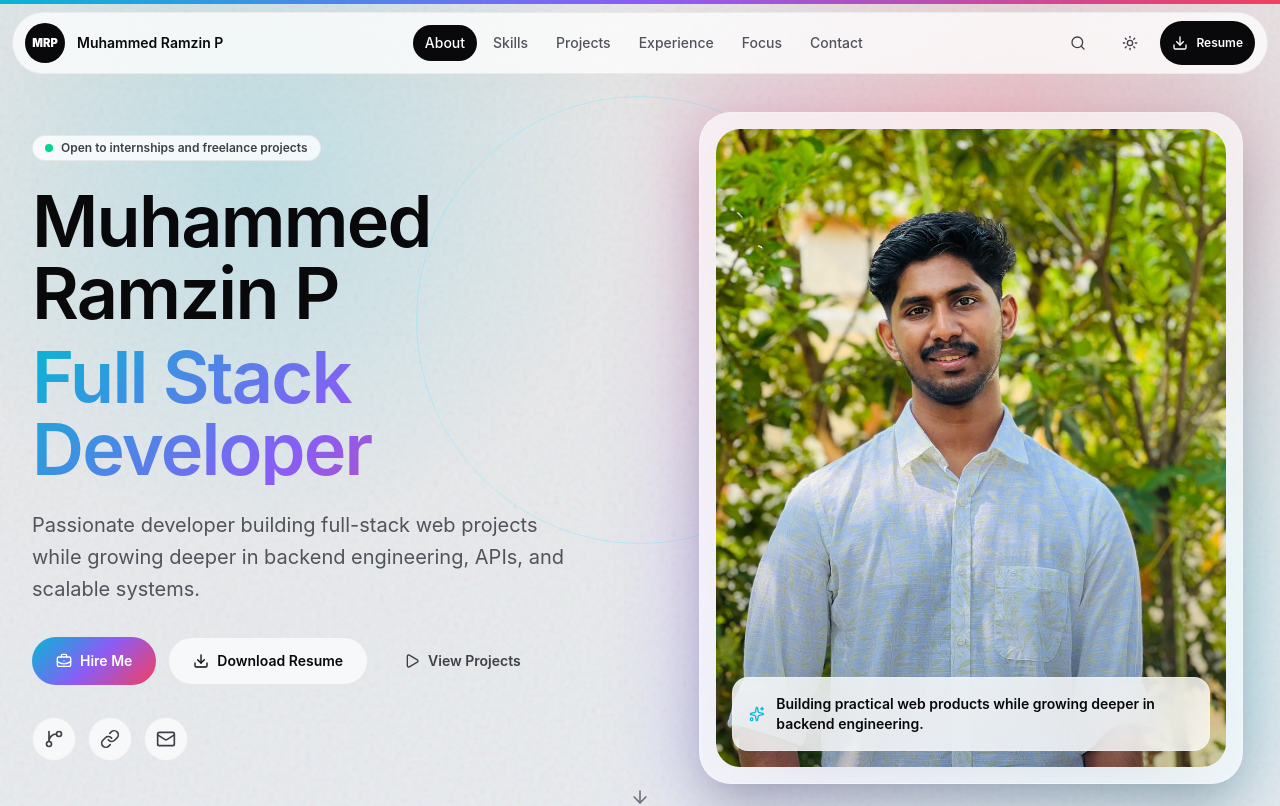
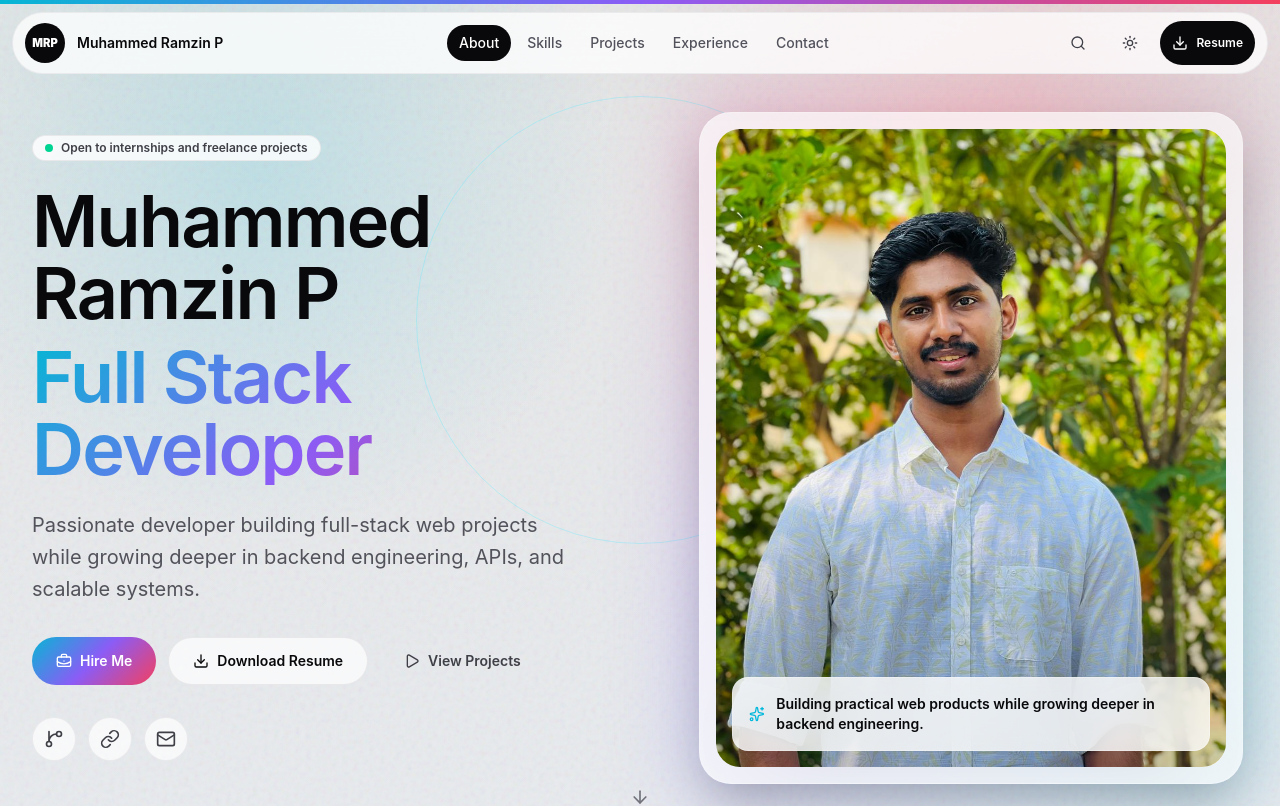
Before and after one commit to Ramzin007/Portfolio, a Next.js app: page / in a window 1280 px wide. Shown: the top 806 px of the page. Built offline with nearby package versions, Linux system fonts and the light colour scheme.

Commit message:
Remove engineering focus section

```diff
--- a/src/app/page.tsx
+++ b/src/app/page.tsx
@@ -4,7 +4,6 @@ import { ExperienceEducation } from "@/sections/experience";
 import { GithubStats } from "@/sections/github-stats";
 import { Hero } from "@/sections/hero";
 import { Projects } from "@/sections/projects";
-import { Services } from "@/sections/services";
 import { Skills } from "@/sections/skills";
 import { Testimonials } from "@/sections/testimonials";
 import { Footer } from "@/components/layout/footer";
@@ -34,7 +33,6 @@ export default function Home() {
         <Skills />
         <Projects />
         <ExperienceEducation />
-        <Services />
         <Testimonials />
         <GithubStats />
         <Contact />
--- a/src/data/portfolio.ts
+++ b/src/data/portfolio.ts
@@ -45,7 +45,6 @@ export const navItems: NavItem[] = [
   { label: "Skills", href: "#skills" },
   { label: "Projects", href: "#projects" },
   { label: "Experience", href: "#experience" },
-  { label: "Focus", href: "#services" },
   { label: "Contact", href: "#contact" },
 ];
 
```
